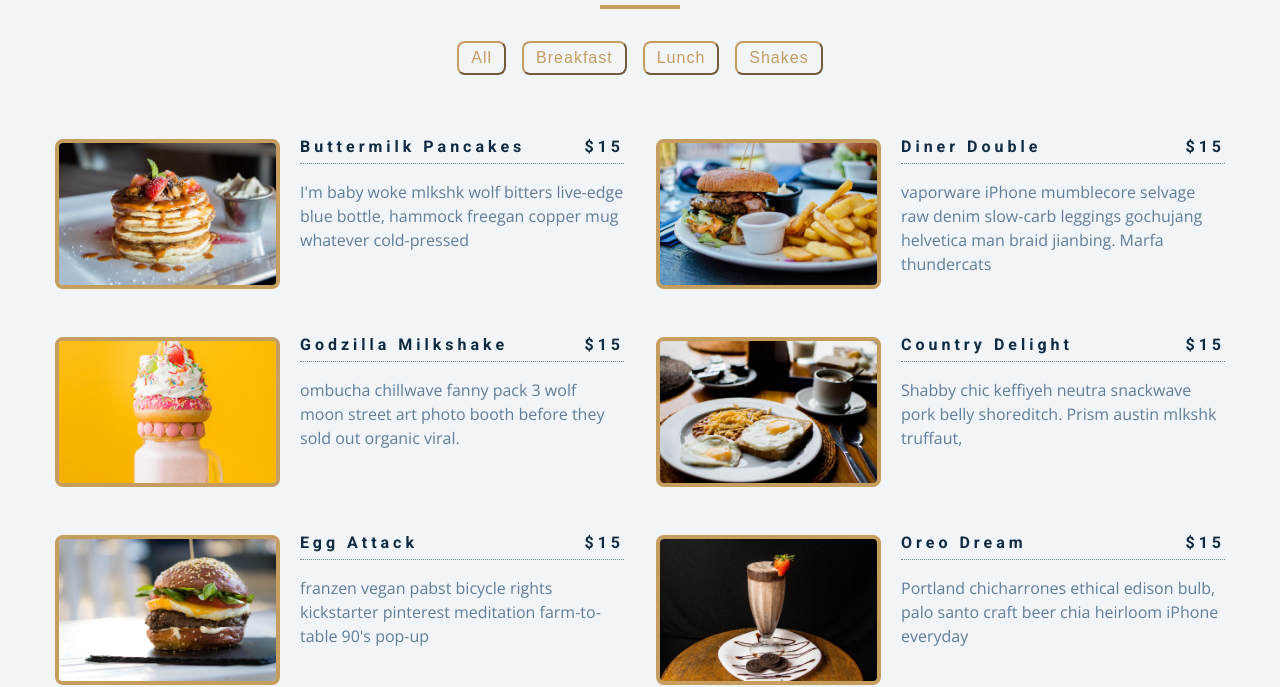
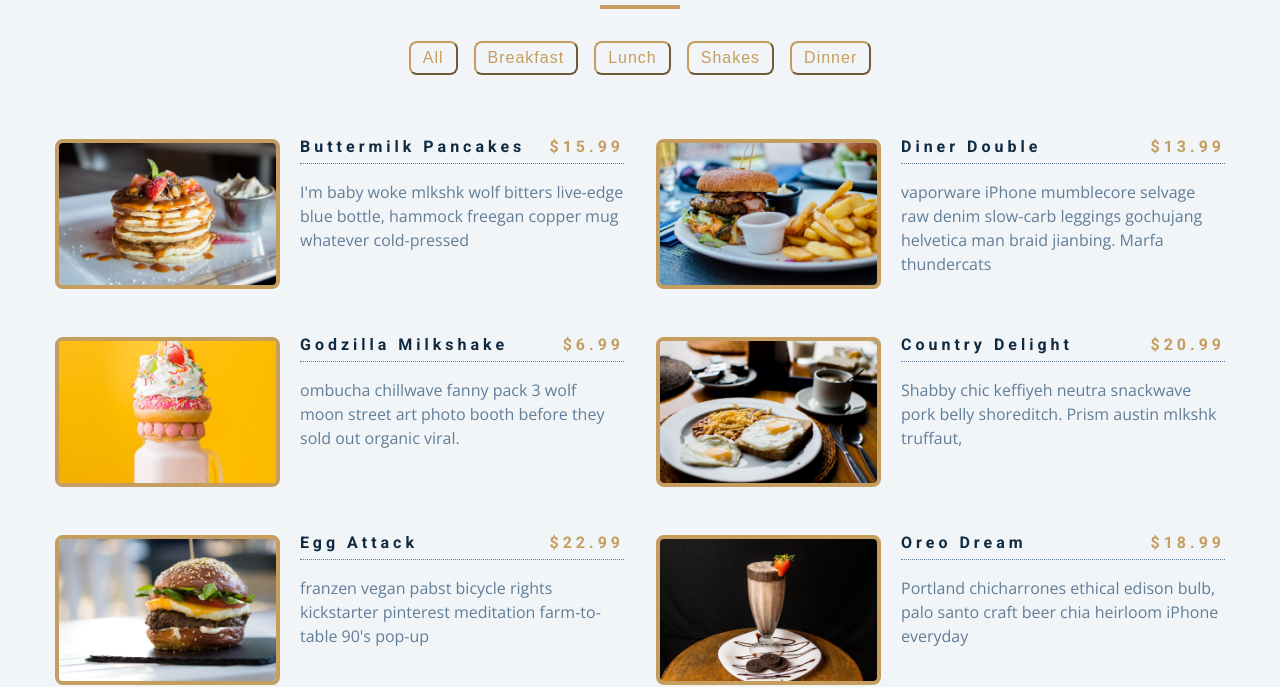
Before and after one commit to mohsenrostami2000/menu-project, a plain HTML site: page index.html in a window 1280 px wide. Shown: the part 151-838 px from the top of the page. Drawn offline with nearby package versions, Linux system fonts and the light colour scheme.

Commit message:
add dynamic buttons and use export/import for menu object

```diff
--- a/app.js
+++ b/app.js
@@ -1,108 +1,17 @@
-const menu = [
-  {
-    id: 1,
-    title: "buttermilk pancakes",
-    category: "breakfast",
-    price: 15.99,
-    img: "./images/item-1.jpeg",
-    desc: `I'm baby woke mlkshk wolf bitters live-edge blue bottle, hammock freegan copper mug whatever cold-pressed `,
-  },
-  {
-    id: 2,
-    title: "diner double",
-    category: "lunch",
-    price: 13.99,
-    img: "./images/item-2.jpeg",
-    desc: `vaporware iPhone mumblecore selvage raw denim slow-carb leggings gochujang helvetica man braid jianbing. Marfa thundercats `,
-  },
-  {
-    id: 3,
-    title: "godzilla milkshake",
-    category: "shakes",
-    price: 6.99,
-    img: "./images/item-3.jpeg",
-    desc: `ombucha chillwave fanny pack 3 wolf moon street art photo booth before they sold out organic viral.`,
-  },
-  {
-    id: 4,
-    title: "country delight",
-    category: "breakfast",
-    price: 20.99,
-    img: "./images/item-4.jpeg",
-    desc: `Shabby chic keffiyeh neutra snackwave pork belly shoreditch. Prism austin mlkshk truffaut, `,
-  },
-  {
-    id: 5,
-    title: "egg attack",
-    category: "lunch",
-    price: 22.99,
-    img: "./images/item-5.jpeg",
-    desc: `franzen vegan pabst bicycle rights kickstarter pinterest meditation farm-to-table 90's pop-up `,
-  },
-  {
-    id: 6,
-    title: "oreo dream",
-    category: "shakes",
-    price: 18.99,
-    img: "./images/item-6.jpeg",
-    desc: `Portland chicharrones ethical edison bulb, palo santo craft beer chia heirloom iPhone everyday`,
-  },
-  {
-    id: 7,
-    title: "bacon overflow",
-    category: "breakfast",
-    price: 8.99,
-    img: "./images/item-7.jpeg",
-    desc: `carry jianbing normcore freegan. Viral single-origin coffee live-edge, pork belly cloud bread iceland put a bird `,
-  },
-  {
-    id: 8,
-    title: "american classic",
-    category: "lunch",
-    price: 12.99,
-    img: "./images/item-8.jpeg",
-    desc: `on it tumblr kickstarter thundercats migas everyday carry squid palo santo leggings. Food truck truffaut  `,
-  },
-  {
-    id: 9,
-    title: "quarantine buddy",
-    category: "shakes",
-    price: 16.99,
-    img: "./images/item-9.jpeg",
-    desc: `skateboard fam synth authentic semiotics. Live-edge lyft af, edison bulb yuccie crucifix microdosing.`,
-  },
-];
+import {menu} from "./object.js";
 
 const centerCection = document.querySelector('.section-center');
-
-const filterBtns = document.querySelectorAll('.filter-btn');
+const btnContainer = document.querySelector('.btn-container')
 
 window.addEventListener('DOMContentLoaded', () => {
 
   displayMenuItems(menu);
+
+  displayMenuButtons();
+
 });
 
 // filter item
-
-filterBtns.forEach((btn) => {
-  btn.addEventListener('click', function (e) {
-    const category = e.currentTarget.dataset.id;
-
-     const menuCategory = menu.filter((menuItem) => {
-      if(menuItem.category === category) {
-        return menuItem;
-      };
-     });
-    //  console.log(menuCategory);
-    if(category === 'all'){
-      displayMenuItems(menu)
-    } else {
-      displayMenuItems(menuCategory)
-    }
-  });
-
-
-});
 
 function displayMenuItems(menuItem) {
   let displayMenu = menuItem.map((item) => {
@@ -111,7 +20,7 @@ function displayMenuItems(menuItem) {
       <div class="item-info">
         <header>
           <h4>${item.title}</h4>
-          <h4 class=${item.price}>$15</h4>
+          <h4 class="price">$${item.price}</h4>
         </header>
         <p class="item-text">${item.desc}</p>
       </div>
@@ -122,3 +31,37 @@ function displayMenuItems(menuItem) {
 
   centerCection.innerHTML = displayMenu;
 };
+
+const displayMenuButtons = () => {
+  const categories = menu.reduce((values, item) => {
+    if(!values.includes(item.category)) {
+      values.push(item.category);
+    };
+    return values;
+  },["all"]);
+
+  const categoryBtns = categories.map((category) => {
+    return `<button class="filter-btn" data-id=${category} type="button" >${category}</button>`
+  }).join("");
+
+  btnContainer.innerHTML = categoryBtns;
+  const filterBtns = document.querySelectorAll('.filter-btn');
+
+  filterBtns.forEach((btn) => {
+    btn.addEventListener('click', function (e) {
+      const category = e.currentTarget.dataset.id;
+
+       const menuCategory = menu.filter((menuItem) => {
+        if(menuItem.category === category) {
+          return menuItem;
+        };
+       });
+      //  console.log(menuCategory);
+      if(category === 'all'){
+        displayMenuItems(menu);
+      } else {
+        displayMenuItems(menuCategory);
+      }
+    });
+  });
+};
--- a/index.html
+++ b/index.html
@@ -12,7 +12,7 @@
     <!-- styles -->
     <link rel="stylesheet" href="styles.css" />
     <!-- script -->
-    <script src="app.js" defer></script>
+    <script type="module" src="app.js" ></script>
   </head>
   <body>
     <section class="menu">
@@ -23,17 +23,17 @@
       </div>
       <!-- filter buttons -->
       <div class="btn-container">
-        <button class="filter-btn" data-id="all" type="button" >All</button>
-      <button class="filter-btn" data-id="breakfast" type="button" >Breakfast</button>
-      <button class="filter-btn" data-id="lunch" type="button" >Lunch</button>
-      <button class="filter-btn" data-id="shakes" type="button" >Shakes</button>
+        <!-- <button class="filter-btn" data-id="all" type="button" >All</button>
+        <button class="filter-btn" data-id="breakfast" type="button" >Breakfast</button>
+        <button class="filter-btn" data-id="lunch" type="button" >Lunch</button>
+        <button class="filter-btn" data-id="shakes" type="button" >Shakes</button> -->
       </div>
 
       <!-- end filter buttons -->
       <!-- menu items -->
       <div class="section-center">
         <!-- single item -->
-        <article class="menu-item">
+        <!-- <article class="menu-item">
           <img src="menu-item.jpeg" alt="menu items" class="photo">
           <div class="item-info">
             <header>
@@ -42,7 +42,7 @@
             </header>
             <p class="item-text">Lorem ipsum dolor sit amet consectetur, adipisicing elit. Minima omnis nemo libero culpa minus nulla mollitia exercitationem nihil dolor, recusandae quis. Necessitatibus ullam ipsum labore error, quasi aperiam magnam adipisci?</p>
           </div>
-        </article>
+        </article> -->
 
         <!-- end of single-item -->
       </div>
--- /dev/null
+++ b/object.js
@@ -0,0 +1,82 @@
+export const menu = [
+    {
+      id: 1,
+      title: "buttermilk pancakes",
+      category: "breakfast",
+      price: 15.99,
+      img: "./images/item-1.jpeg",
+      desc: `I'm baby woke mlkshk wolf bitters live-edge blue bottle, hammock freegan copper mug whatever cold-pressed `,
+    },
+    {
+      id: 2,
+      title: "diner double",
+      category: "lunch",
+      price: 13.99,
+      img: "./images/item-2.jpeg",
+      desc: `vaporware iPhone mumblecore selvage raw denim slow-carb leggings gochujang helvetica man braid jianbing. Marfa thundercats `,
+    },
+    {
+      id: 3,
+      title: "godzilla milkshake",
+      category: "shakes",
+      price: 6.99,
+      img: "./images/item-3.jpeg",
+      desc: `ombucha chillwave fanny pack 3 wolf moon street art photo booth before they sold out organic viral.`,
+    },
+    {
+      id: 4,
+      title: "country delight",
+      category: "breakfast",
+      price: 20.99,
+      img: "./images/item-4.jpeg",
+      desc: `Shabby chic keffiyeh neutra snackwave pork belly shoreditch. Prism austin mlkshk truffaut, `,
+    },
+    {
+      id: 5,
+      title: "egg attack",
+      category: "lunch",
+      price: 22.99,
+      img: "./images/item-5.jpeg",
+      desc: `franzen vegan pabst bicycle rights kickstarter pinterest meditation farm-to-table 90's pop-up `,
+    },
+    {
+      id: 6,
+      title: "oreo dream",
+      category: "shakes",
+      price: 18.99,
+      img: "./images/item-6.jpeg",
+      desc: `Portland chicharrones ethical edison bulb, palo santo craft beer chia heirloom iPhone everyday`,
+    },
+    {
+      id: 7,
+      title: "bacon overflow",
+      category: "breakfast",
+      price: 8.99,
+      img: "./images/item-7.jpeg",
+      desc: `carry jianbing normcore freegan. Viral single-origin coffee live-edge, pork belly cloud bread iceland put a bird `,
+    },
+    {
+      id: 8,
+      title: "american classic",
+      category: "lunch",
+      price: 12.99,
+      img: "./images/item-8.jpeg",
+      desc: `on it tumblr kickstarter thundercats migas everyday carry squid palo santo leggings. Food truck truffaut  `,
+    },
+    {
+      id: 9,
+      title: "quarantine buddy",
+      category: "shakes",
+      price: 16.99,
+      img: "./images/item-9.jpeg",
+      desc: `skateboard fam synth authentic semiotics. Live-edge lyft af, edison bulb yuccie crucifix microdosing.`,
+    },
+    {
+      id: 10,
+      title: "Stake",
+      category: "dinner",
+      price: 33.99,
+      img: "./images/item-10.jpeg",
+      desc: `skateboard fam synth authentic semiotics. Live-edge lyft af, edison bulb yuccie crucifix microdosing.`,
+    },
+  ];
```
